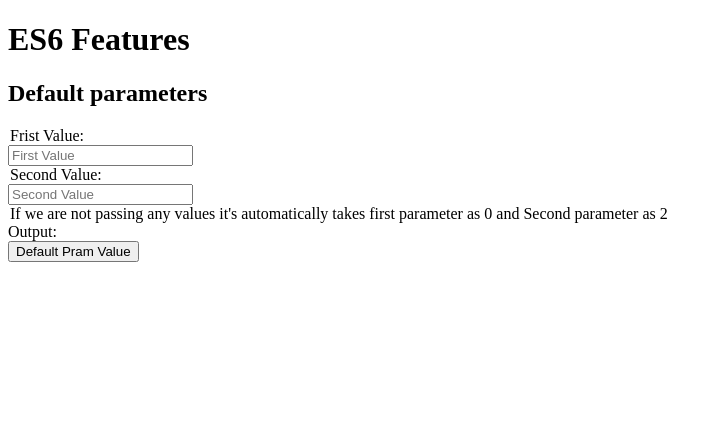
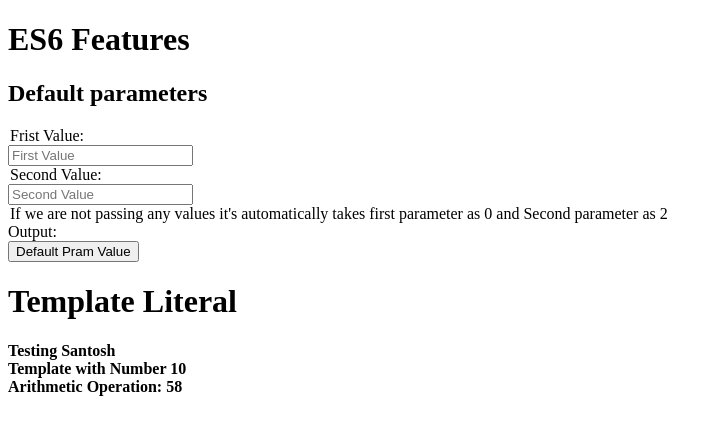
Before and after one commit to SantoshReddyBujala/ES6-Features, a plain HTML site: page index.html in a window 1280 px wide. Shown: the whole page, without its empty margins (0-722 px from the left). Drawn offline with Linux system fonts and the light colour scheme.

Commit message:
Template Literal

```diff
--- a/app.js
+++ b/app.js
@@ -20,5 +20,12 @@ var defaultCall = function (num1, num2) {
     }
     output.innerHTML = String(callOutput);
 };
-console.log(displayDefaultParms(5, 10)); // with parameters
-console.log(displayDefaultParms()); // without parameters
+// Template Literal
+var tempLit = document.getElementById('tempLit');
+tempLit.innerHTML = "Testing Santosh";
+var tempLiterals = function () {
+    var temp = 10, add1 = 28, add2 = 30;
+    document.getElementById('withNum').innerHTML = "Template with Number " + temp;
+    document.getElementById('arthOpera').innerHTML = "Arithmetic Operation: " + (add1 + add2);
+};
+tempLiterals();
--- a/index.html
+++ b/index.html
@@ -7,16 +7,24 @@
 
 <body>
     <h1>ES6 Features</h1>
-
+    <!-- Default parameters-->
     <h2>Default parameters </h2>
     <legend for="num1">Frist Value:</legend>
     <input type="number" id="num1" placeholder="First Value">
     <legend for="num2">Second Value:</legend>
     <input type="number" id="num2" placeholder="Second Value">
-    <legend>If we are not passing any values it's automatically takes first parameter as 0 and Second parameter as 2</legend>
+    <legend>If we are not passing any values it's automatically takes first parameter as 0 and Second parameter as 2
+    </legend>
     <span>Output:</span><strong><span id="defaultOutput"></span><strong><br>
     <button type="button" onclick="defaultCall('num1', 'num2')">Default Pram Value</button>
-    <script src="./app.js" type="text/javascript"></script>
+
+    <!--Template Literal-->
+    <h1>Template Literal</h1>
+    <span id="tempLit"></span><br>
+    <span id="withNum"></span><br>
+    <span id="arthOpera"></span><br>
+
+            <script src="./app.js" type="text/javascript"></script>
 </body>
 
 </html>
```
Also changed, not shown: app.ts (+12 -2 lines), README.md.
